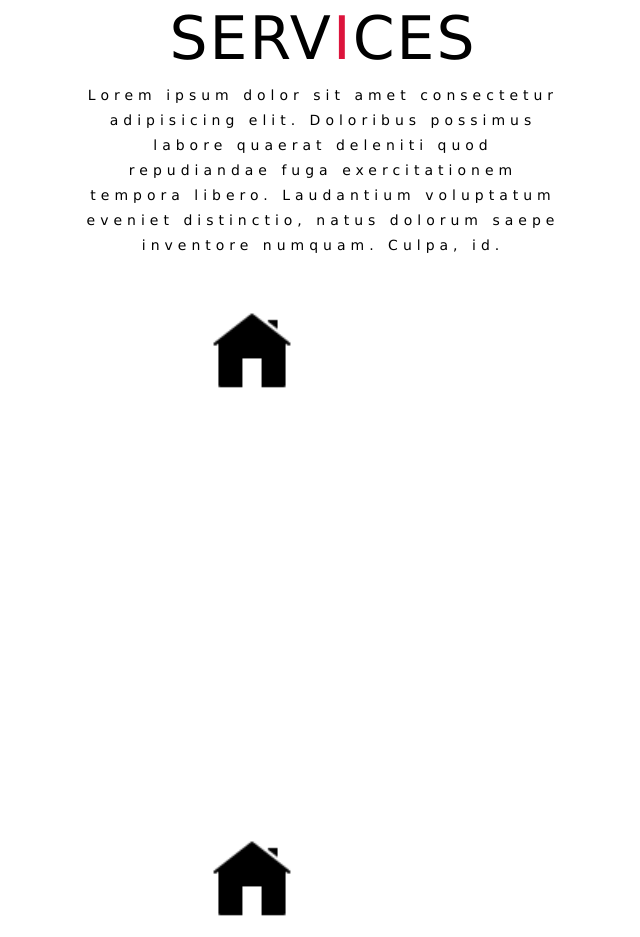
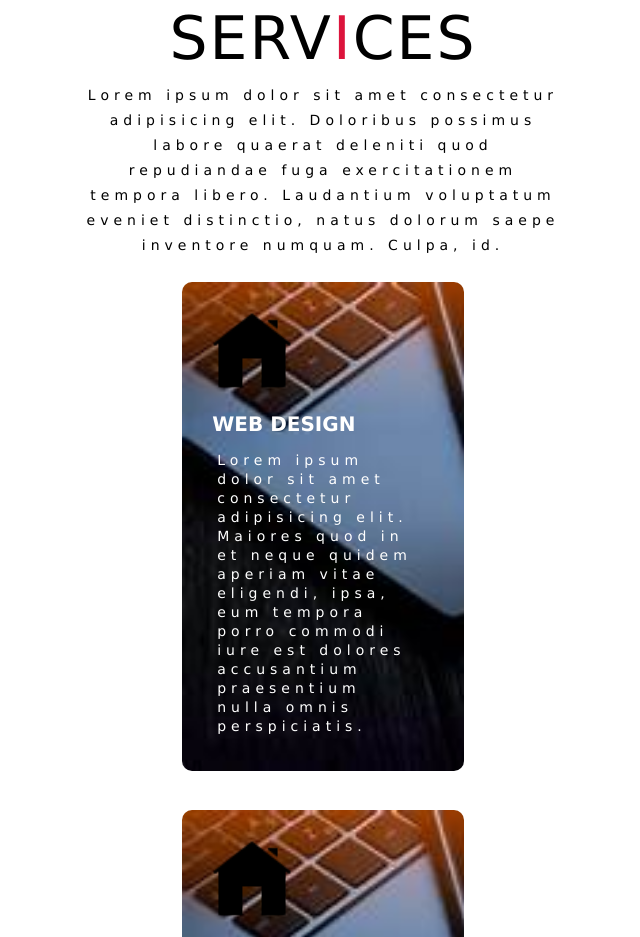
Before and after one commit to RAHUL-DEV-VERMA/myprofile, a plain HTML site: page index.html in a window 1280 px wide. Shown: the part 897-1834 px from the top of the page, without its empty margins (317-957 px from the left). Drawn offline with Linux system fonts and the light colour scheme; the site is published under a folder, as on GitHub Pages, so addresses that start at the root find nothing.

Commit message:
Update style.css

```diff
--- a/style.css
+++ b/style.css
@@ -306,7 +306,7 @@ p {
     flex-direction: column;
     padding: 30px;
     border-radius: 10px;
-    background-image: url(/IMG/th.jpeg);
+    background-image: url(./IMG/th.jpeg);
     background-size: cover;
     margin: 10px 5%;
     z-index: 1;
```
